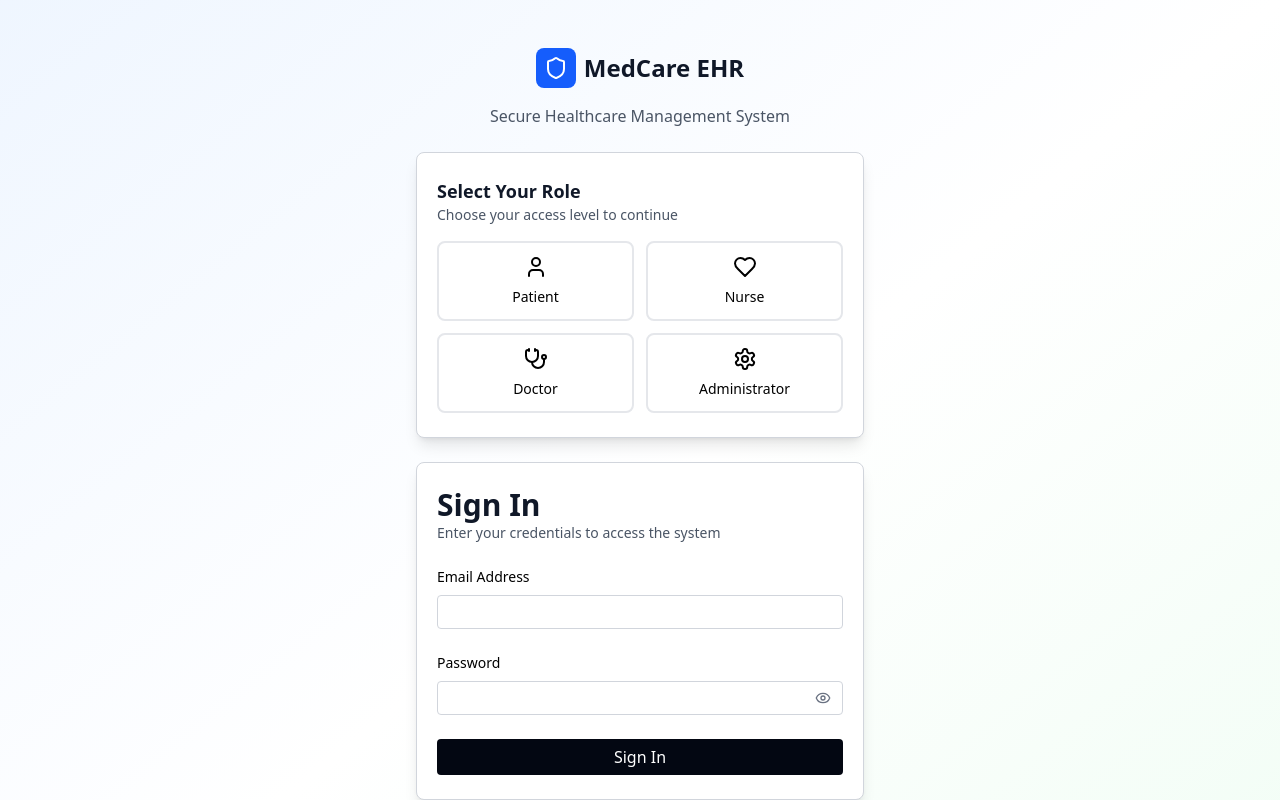
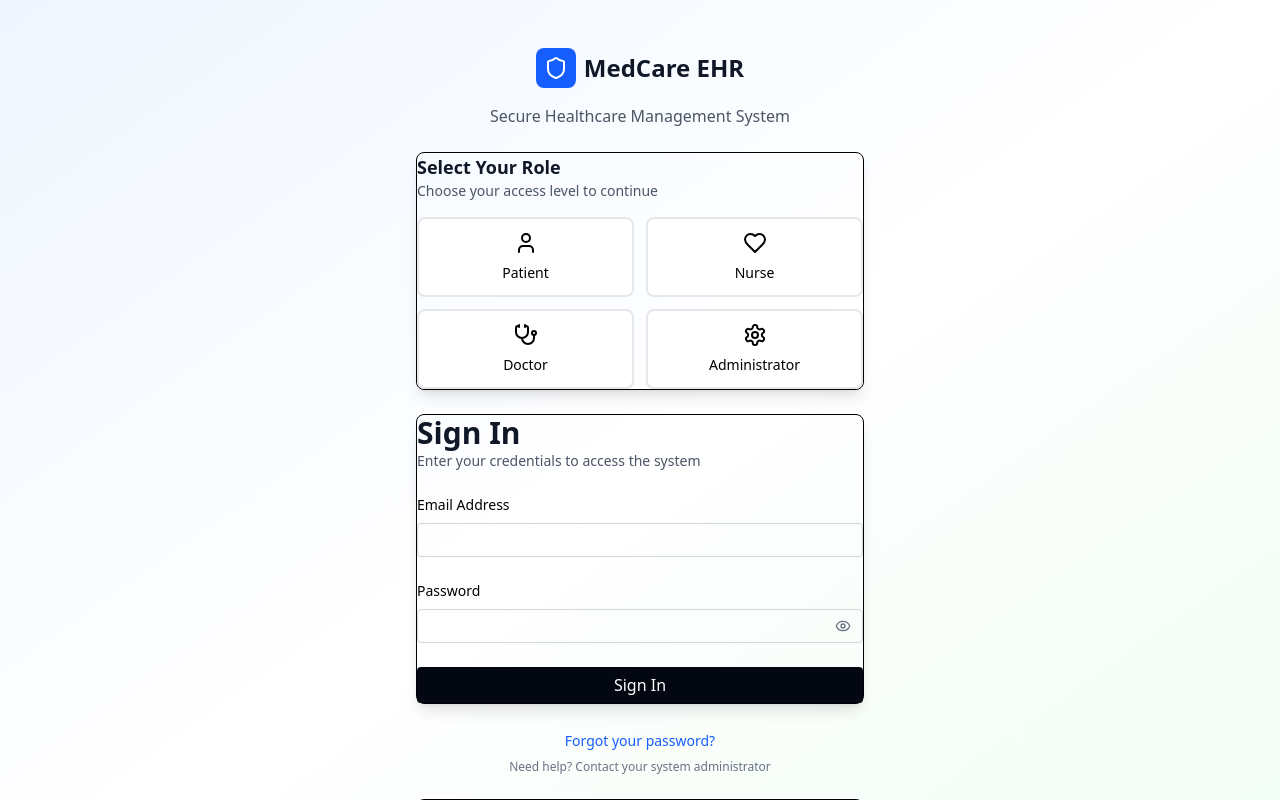
Before and after one commit to Walker-Gideon/Clinic-web, a React (Vite) app: page / in a window 1280 px wide. Shown: the top 800 px of the page. Built offline with nearby package versions, Linux system fonts and the light colour scheme.

Commit message:
Added the alert componet to the patent alert

```diff
--- a/src/components/ui/alert/Alert.jsx
+++ b/src/components/ui/alert/Alert.jsx
@@ -1,11 +1,9 @@
 import Card from "../card/Card";
 
-export default function Alert({ children, variant, className }) {
+export default function Alert({ children, variant, styling }) {
   if (variant === "destructive")
     return (
-      <Card className={`border border-red-400 bg-red-300 p-2 ${className}`}>
-        {children}
-      </Card>
+      <Card className={`border-red-200 bg-red-50 ${styling}`}>{children}</Card>
     );
 
   //   default
--- a/src/components/ui/card/Card.jsx
+++ b/src/components/ui/card/Card.jsx
@@ -1,6 +1,6 @@
-export default function Card({ children, styling }) {
+export default function Card({ children, className }) {
   return (
     // bg-white px-5 py-6 border-gray-300
-    <div className={`rounded-lg border shadow-lg ${styling}`}>{children}</div>
+    <div className={`rounded-lg border shadow-lg ${className}`}>{children}</div>
   );
 }
--- a/src/features/patient/patientMain/PatientAlert.jsx
+++ b/src/features/patient/patientMain/PatientAlert.jsx
@@ -1,6 +1,8 @@
+import Alert from "../../../components/ui/alert/Alert";
+
 export default function PatientAlert({ patientData, getSeverityColor }) {
   return (
-    <div className="rounded-lg border-2 border-red-200 bg-red-50 p-6">
+    <Alert variant="destructive" styling={`p-6 border-2`}>
       <div className="h-5 w-5 text-red-600" />
       <div className="text-red-800">
         <div className="flex items-center justify-between">
@@ -37,6 +39,6 @@
           ))}
         </div>
       </div>
-    </div>
+    </Alert>
   );
 }
```
